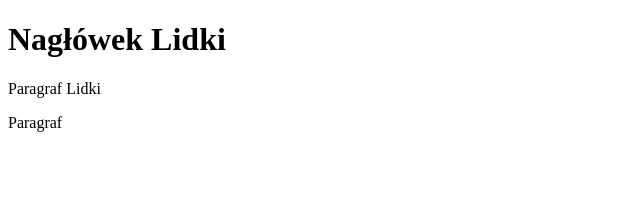
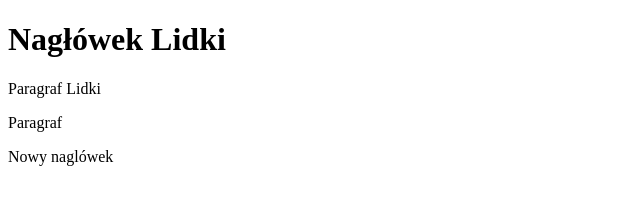
Before and after one commit to lidia-0202/projektwsbkatowice, a plain HTML site: page index.html in a window 1280 px wide. Shown: the whole page, without its empty margins (0-640 px from the left). Drawn offline with Linux system fonts and the light colour scheme.

Commit message:
zmiany index.html

```diff
--- a/index.html
+++ b/index.html
@@ -8,6 +8,9 @@
 <h1>Nagłówek Lidki</h1>
 <p>Paragraf Lidki</p>
 <p>Paragraf</p>
+<p>Nowy naglówek</p>
+
+
 <script>
     document.getElementById("demo").innerHTML = "My First JavaScript";</script>
 
```
